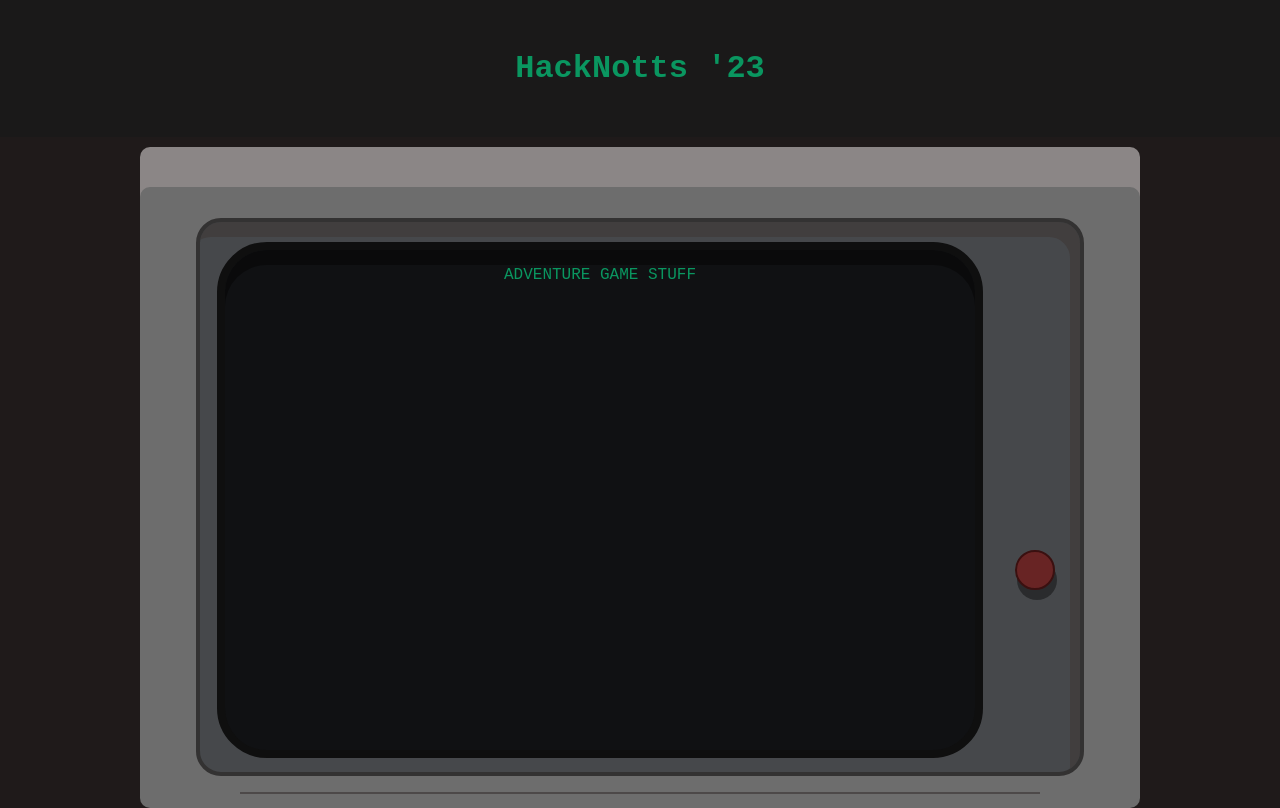
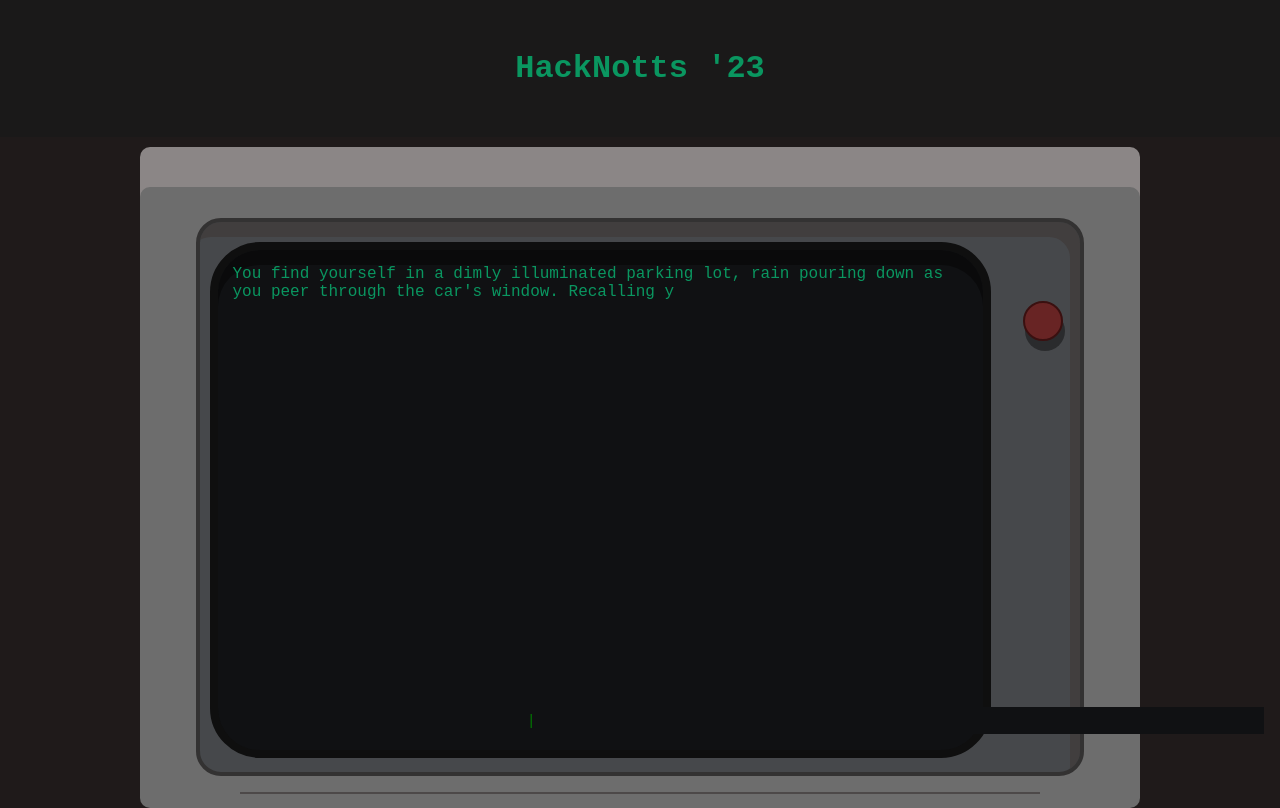
Before and after one commit to CellOrwell/Broken-Neon-HN23, a React (Create React App) app in the folder hn23/: page / in a window 1280 px wide. Built offline with nearby package versions, Linux system fonts and the light colour scheme.

Commit message:
Add text input, clean up code structure

```diff
--- a/hn23/src/App.js
+++ b/hn23/src/App.js
@@ -1,75 +1,99 @@
-import React, { Component } from 'react';
+import React, { useState, useEffect } from 'react';
 import './index.css';
 
+function typingEffect(recievedText, delay) {
+  const [text, setText] = useState('');
+  const [isTyping, setIsTyping] = useState(true);
 
-function gameDisplay(user_input) {
+  useEffect(() => {
+    let currentIndex = 0;
 
-  //Check what game was inputted by user
-  //Call specific function to draw ASCII game
+    if (isTyping) {
+      const timer = setInterval(() => {
+        if (currentIndex < recievedText.length) {
+          setText(recievedText.slice(0, currentIndex + 1));
+          currentIndex++;
+        }
+        else {
+          setIsTyping(false);
+          clearInterval(timer);
+        }
+      }, delay);
 
-  //Have a continuous calling of this function?  To constantly update the game,
+      return () => {
+        clearInterval(timer);
+      };
+    }
+  }, [isTyping, recievedText, delay]);
 
   return (
-    <div>
-      {/* Display ASCII game */}
-
-    </div>
-  )
+    { text, isTyping }
+  );
 }
 
-function chatProcessing(user_input) {
-
-  //Retrieve input user responses, process information
-  //Display returned output data
-
+function TypingEffectComponent({ initialText }) {
+  const { text, isTyping } = typingEffect(initialText, 40);
   return (
     <div>
-
+      {text}
     </div>
   );
 }
 
+function App() {
 
-function App() {
-  // class App extends Component {
-  // render() {
+  const [string, setString] = useState('');
+
+  const updateString = (event) => {
+    setString(event.target.value);
+  }
+
+  const handleSubmit = (event) => {
+    event.preventDefault();  //Prevents page from refreshing
+    processResponse(string);
+    setString('');
+  }
+
   return (
     <div>
       <header>
-        {/* <img src={require('./hacknottsLogo.png')} style={{
-          width: '200px',
-          height: '200px',
-        }}></img> */}
-        <h1 style={{ margin:'auto' }}>HackNotts '23 </h1>
+
+        <h1 style={{ margin: 'auto' }}>HackNotts '23 </h1>
       </header>
 
       <main>
         <section className="terminalSection" style={{ marginTop: '50px' }}>
           <div className="computerScreen">
             <div className="buttonScreen" style={{ marginTop: '30px' }}>
-              {/* <button className="computerButton" onClick={()}></button> */}
-              {/* <button className="computerButton"></button> */}
 
               <div className="terminal" style={{ marginTop: '20px' }}>
-                <p>ADVENTURE GAME STUFF</p>
+                <TypingEffectComponent initialText="You find yourself in a dimly illuminated parking lot, rain pouring down as you peer through the car's window.
+                Recalling your long-standing curiosity about the rarely-visited arcade, you decide to finally explore it for yourself.">
+                </TypingEffectComponent>
                 <button className="computerButton"></button>
+              </div>
 
+              <div>
+                <form onSubmit={handleSubmit}>
+                  <input
+                    style={{ fontSize: 14 }}
+                    className="inputBar"
+                    type='text'
+                    onChange={(event) => updateString(event)}
+                    placeholder='|'
+                  />
+                  <button type="submit" style={{ display: 'none' }}>Submit</button>
+                </form>
               </div>
+
             </div>
             <div className="computerLine"></div>
           </div>
 
         </section>
-
-        {/* <section classame="chatBar">
-          {chatProcessing()};
-        </section> */}
       </main>
-
     </div>
-
   )
 }
-// }
 
 export default App;
--- a/hn23/src/index.css
+++ b/hn23/src/index.css
@@ -71,17 +71,19 @@
   /* margin-bottom:50px; */
 }
 
-.computerButton{
+.computerButton {
   border-radius: 25px;
   /* box-shadow: 0px 15px rgba(0, 0, 0, 0.404) inset; */
   box-shadow: 2px 10px rgba(0, 0, 0, 0.404);
 
   background-color: rgb(104, 36, 36);
   bottom: 50px;
-  right:100px;
+  right: 100px;
   width: 40px;
-  margin-left:790px;
-  margin-top:250px;
+  margin-left: 790px;
+  position: -webkit-sticky;
+  /* top:500px; */
+  /* margin-top:250px; */
   height: 40px;
   border: 2px solid rgb(58, 16, 16);
 }
@@ -90,22 +92,55 @@
   border-radius: 50px;
   box-shadow: 0px 15px rgba(0, 0, 0, 0.404) inset;
   background-color: rgb(16, 17, 19);
-  text-align: center;
+  /* text-align: center; */
+  text-align: left;
+  padding: 15px;
+  /* text-indent: ; */
+  align-items: left;
   bottom: 50px;
-  width: 750px;
-  height: 500px;
+  width: 735px;
+  height: 470px;
   /* border: 8px solid rgb(8, 110, 73); */
   border: 8px solid rgb(15, 15, 15);
 
   /* padding: 250px; */
   margin: auto;
-  align-items: center;
+  /* align-items: center; */
   /* margin-bottom:50px; */
 
 }
 
 
-.computerLine{
+.inputBar {
+  background-color: rgb(16, 17, 19);
+  text-align: left;
+  /* padding:15px; */
+  align-items: left;
+  /* bottom: 60px; */
+  width: 735px;
+  z-index: 1;
+  position: absolute;
+  margin: auto;
+  /* margin-bottom:50px; */
+  color: rgb(10, 150, 96);
+  font-family: 'Courier New', Courier, monospace;
+  /* left:494px;
+  top: 720px; */
+  outline: none;
+  border-style: none;
+  /* left: 38.5em;
+  top: 54em; */
+
+  left: 37.5em;
+  top: 50.5em;
+  height: 25px;
+}
+
+::placeholder {
+  color: green;
+}
+
+.computerLine {
   padding-top: 1px;
   background-color: rgb(109, 109, 109);
   text-align: center;
```
